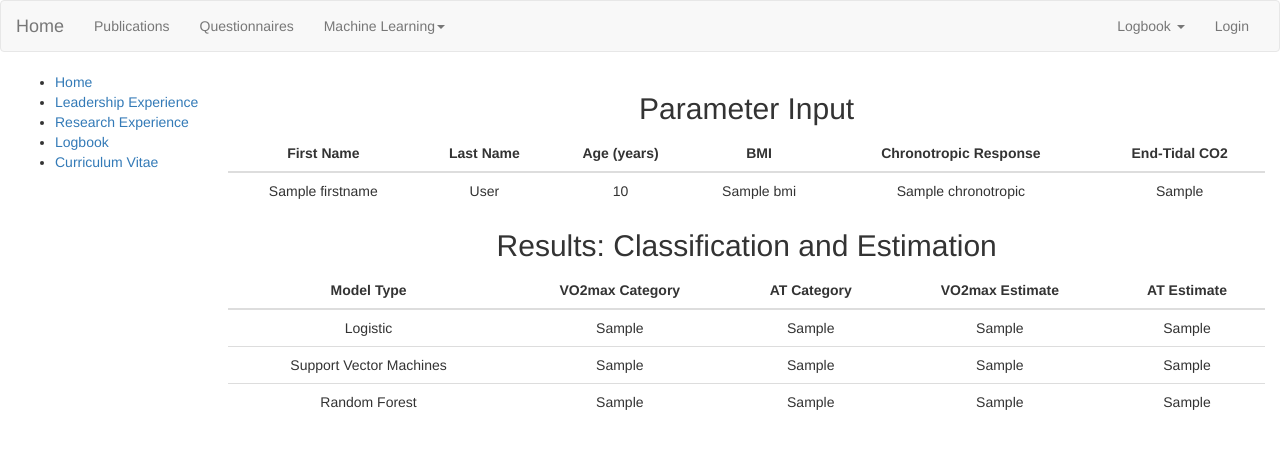
After one commit to nrsmoll/Homepage, a Django app: template templates/mlCPET_results.html in a window 1280 px wide. The commit adds this page. Shown: the top 449 px of the page. Run offline with Django 3.2, Linux system fonts and the light colour scheme; the template is opened without the code that fills it: most values are stand-ins (such as "Sample title", 1, 10 or a date in 2020); some libraries are stand-ins or nearby versions.

Commit message:
Machine Learning models uploaded

```diff
--- a/Homepage/urls.py
+++ b/Homepage/urls.py
@@ -21,4 +21,5 @@ from django.urls import path, include
 urlpatterns = [
     path('admin/', admin.site.urls),
                   path('', include('logbook.urls')),
+                  path('', include('machinelearn.urls')),
 ] + static(settings.STATIC_URL, document_root=settings.STATIC_ROOT)
--- /dev/null
+++ b/machinelearn/functions.py
@@ -0,0 +1,5 @@
+def create_cat(i):
+    if i == 1:
+        return 'High Risk'
+    else:
+        return 'Low Risk'
--- /dev/null
+++ b/machinelearn/urls.py
@@ -0,0 +1,8 @@
+from django.urls import path
+
+from . import views
+
+urlpatterns = [
+    path('ml-learn/', views.mlcpet_calc, name='mlcpet_calc'),
+    path('ml-learn/mlCPET_results/', views.mlcpet_calc, name='mlcpet_results'),
+]
--- /dev/null
+++ b/static/css/machinelearn.css
@@ -0,0 +1,7 @@
+.table td {
+    text-align: center;
+}
+
+.table th {
+    text-align: center;
+}
--- a/templates/base.html
+++ b/templates/base.html
@@ -4,9 +4,11 @@
     <meta charset="UTF-8">
     <title>{% block label %}{% endblock %}</title>
 
+    {% load static %}
     {% load staticfiles %}
     <link type = "text/css" rel="stylesheet" href="https://maxcdn.bootstrapcdn.com/bootstrap/3.3.7/css/bootstrap.min.css">
     <link href='https://fonts.googleapis.com/css?family=Open+Sans' rel='stylesheet' type='text/css' >
+    <link rel="stylesheet" href="{% static 'css/machinelearn.css' %}">
     <script src="https://ajax.googleapis.com/ajax/libs/jquery/1.12.0/jquery.min.js"></script>
     <script src="https://maxcdn.bootstrapcdn.com/bootstrap/3.3.7/js/bootstrap.min.js"></script>
 </head>
@@ -29,17 +31,17 @@
     <div class="collapse navbar-collapse" id="bs-example-navbar-collapse-1">
       <ul class="nav navbar-nav">
         <li class=""><a href="{% url 'publications' %}">Publications<span class="sr-only">(current)</span></a></li>
-          <li class=""><a href="#">Documents<span class="sr-only">(current)</span></a></li>
+          <li class=""><a href="#">Questionnaires<span class="sr-only">(current)</span></a></li>
         <li class="dropdown">
           <a href="#" class="dropdown-toggle" data-toggle="dropdown" role="button" aria-haspopup="true" aria-expanded="false">Machine Learning<span class="caret"></span></a>
           <ul class="dropdown-menu">
-            <li><a href="#">Summary</a></li>
-            <li><a href="#">Graph</a></li>
-            <li><a href="#">Export Data</a></li>
+              <li><a href="{% url 'mlcpet_calc' %}">CPET Calculator</a></li>
+              <li><a href="#">Coming Soon</a></li>
+              <li><a href="#">Coming Soon 2</a></li>
             <li role="separator" class="divider"></li>
-            <li><a href="#">Separated link</a></li>
+              <li><a href="#">More ML Here soon</a></li>
             <li role="separator" class="divider"></li>
-            <li><a href="#">One more separated link</a></li>
+              <li><a href="#">More ML Here soon</a></li>
           </ul>
         </li>
       </ul>
@@ -48,8 +50,10 @@
          <li class="dropdown">
           <a href="#" class="dropdowns-toggle" data-toggle="dropdown" role="button" aria-haspopup="true" aria-expanded="false"> Logbook <span class="caret"></span></a>
           <ul class="dropdown-menu">
-              <li ><a href="#"> <span class="glyphicon glyphicon-plus-sign" aria-hidden="true"></span> Summary </a></li>
-              <li ><a href="#"> <span class="glyphicon glyphicon-plus-sign" aria-hidden="true"></span> Charts </a></li>
+              <li><a href="#"> <span class="glyphicon glyphicon-plus-sign" aria-hidden="true"></span> Summary (soon)</a>
+              </li>
+              <li><a href="#"> <span class="glyphicon glyphicon-plus-sign" aria-hidden="true"></span> Charts (soon)</a>
+              </li>
           </ul>
         </li>
 
--- /dev/null
+++ b/templates/mlCPET_results.html
@@ -0,0 +1,68 @@
+<!-- Loads the path to the static files-->
+{% extends "base.html" %}
+
+{% block content %}
+    <section>
+        <h2 style="text-align: center;">Parameter Input</h2>
+        <table class="table table-sm">
+            <thead class="thead-dark">
+            <tr>
+                <th scope="col"> First Name</th>
+                <th scope="col"> Last Name</th>
+                <th scope="col"> Age (years)</th>
+                <th scope="col"> BMI</th>
+                <th scope="col"> Chronotropic Response</th>
+                <th scope="col"> End-Tidal CO2</th>
+            </tr>
+            </thead>
+            <tbody>
+            <tr>
+                <td> {{ firstname }} </td>
+                <td> {{ lastname }} </td>
+                <td> {{ age }} </td>
+                <td> {{ bmi }} </td>
+                <td> {{ chronotropic }} </td>
+                <td> {{ etco2 }} </td>
+            </tr>
+            </tbody>
+        </table>
+    </section>
+    <section>
+        <h2 style="text-align: center;">Results: Classification and Estimation</h2>
+        <table class="table table-sm">
+            <thead class="thead-dark">
+            <tr>
+                <th scope="col"> Model Type</th>
+                <th scope="col"> VO2max Category</th>
+                <th scope="col"> AT Category</th>
+                <th scope="col"> VO2max Estimate</th>
+                <th scope="col"> AT Estimate</th>
+            </tr>
+            </thead>
+            <tbody>
+            <tr>
+                <td> Logistic</td>
+                <td> {{ vo2maxcat1 }} </td>
+                <td> {{ atcat1 }} </td>
+                <td> {{ vo2maxest1 }} </td>
+                <td> {{ atest1 }} </td>
+            </tr>
+            <tr>
+                <td> Support Vector Machines</td>
+                <td> {{ vo2maxcat2 }} </td>
+                <td> {{ atcat2 }} </td>
+                <td> {{ vo2maxest2 }} </td>
+                <td> {{ atest2 }} </td>
+            </tr>
+            <tr>
+                <td> Random Forest</td>
+                <td> {{ vo2maxcat3 }} </td>
+                <td> {{ atcat3 }} </td>
+                <td> {{ vo2maxest3 }} </td>
+                <td> {{ atest3 }} </td>
+            </tr>
+            </tbody>
+        </table>
+
+    </section>
+{% endblock %}
```
Also changed, not shown: logbook/models.py (+6 -2 lines), machinelearn/forms.py (added, +10 -0 lines), templates/mlCPET.html (added, +12 -0 lines), db.sqlite3, 6 other files.
